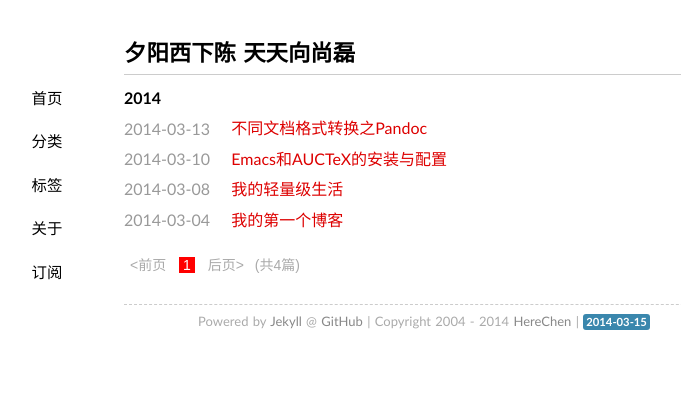
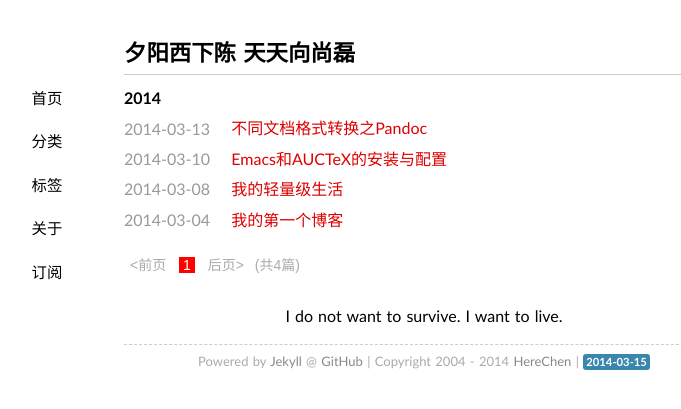
Before and after one commit to Xuezhiyuanlin/herechen.github.io, a Jekyll site: the page built from index.html, in a window 1280 px wide. Shown: the top 409 px of the page, without its empty margins (216-897 px from the left). Built offline with Jekyll 4.4.1, drawn with Linux system fonts in a browser that asks for light colours; some web fonts are replaced; Markdown is read by kramdown in place of the engine named in the settings; the list of posts is cut into pages by our own code.

Commit message:
herechen

```diff
--- a/_config.yml
+++ b/_config.yml
@@ -9,12 +9,12 @@ email: chenlei.gmail.com		# 电子邮件
 # duoshuo: Yonsm 			# 多说评论帐号
 # beian: 浙ICP备12026616号		# 备案号
 # cnzz: 119959					# 站长统计
-# weibo: 1885061391				# 用于关于页面微博帐号
+weibo: 1818475585				# 用于关于页面微博帐号
 github: HereChen   				# GitHub帐号
 pygments: true     				# 语法高亮
 safe: true         				# 安全模式
 paginate: 20					# 20 首页分页
-
+quote: "I do not want to survive. I want to live." # 喜欢的话
 # 关于介绍页面的内容
 about: " "
 # https://github.com/Yonsm/NET
--- a/index.html
+++ b/index.html
@@ -53,3 +53,5 @@ layout: page
   {% endif %}
   (共{{ paginator.total_posts }}篇)
 </div>
+
+ <p align="center"> {{site.quote}} </p>
```
Also changed, not shown: about/index.md (+2 -3 lines).
